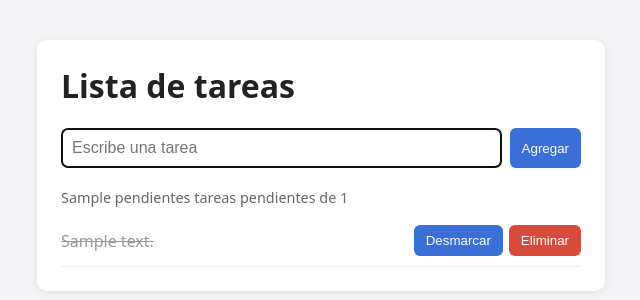
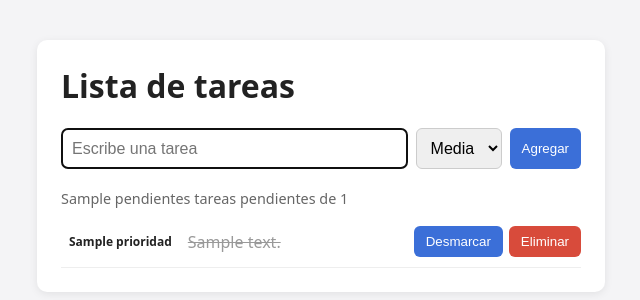
Before and after one commit to ximena-serna/lista-de-tareas, a Flask app: template templates/index.html in a window 1280 px wide. Shown: the top 300 px of the page, without its empty margins (319-959 px from the left). Run offline with Flask 3, Linux system fonts and the light colour scheme; the template is opened without the code that fills it: most values are stand-ins (such as "Sample title", 1, 10 or a date in 2020).

Commit message:
Agrega prioridad a las tareas y ordena la lista por prioridad

```diff
--- a/app.py
+++ b/app.py
@@ -1,26 +1,39 @@
 import os
+
 from flask import Flask, render_template, request, redirect, url_for
 
 app = Flask(__name__)
 
 # Las tareas viven en memoria mientras la aplicación está en ejecución.
-# Cada tarea es un diccionario: {"id": int, "texto": str, "completada": bool}
+# Cada tarea es un diccionario: {"id": int, "texto": str, "completada": bool, "prioridad": str}
 tareas = []
 siguiente_id = 1
+
+# Orden en que se muestran las prioridades (menor número = va primero)
+PRIORIDADES = {"alta": 0, "media": 1, "baja": 2}
 
 
 @app.route("/")
 def index():
     pendientes = sum(1 for t in tareas if not t["completada"])
-    return render_template("index.html", tareas=tareas, pendientes=pendientes)
+    ordenadas = sorted(tareas, key=lambda t: PRIORIDADES[t["prioridad"]])
+    return render_template("index.html", tareas=ordenadas, pendientes=pendientes)
 
 
 @app.route("/agregar", methods=["POST"])
 def agregar():
     global siguiente_id
     texto = request.form.get("texto", "").strip()
+    prioridad = request.form.get("prioridad", "media")
+    if prioridad not in PRIORIDADES:
+        prioridad = "media"
     if texto:
-        tareas.append({"id": siguiente_id, "texto": texto, "completada": False})
+        tareas.append({
+            "id": siguiente_id,
+            "texto": texto,
+            "completada": False,
+            "prioridad": prioridad,
+        })
         siguiente_id += 1
     return redirect(url_for("index"))
 
@@ -41,5 +54,6 @@ def eliminar(tarea_id):
 
 
 if __name__ == "__main__":
+    # El modo debug queda apagado por defecto; se activa con FLASK_DEBUG=1
     debug = os.environ.get("FLASK_DEBUG") == "1"
     app.run(port=3000, debug=debug)
--- a/static/style.css
+++ b/static/style.css
@@ -84,3 +84,38 @@ button.eliminar {
   font-size: 0.9rem;
   margin: 0 0 8px;
 }
+
+.form-agregar select {
+  padding: 10px;
+  border: 1px solid #ccc;
+  border-radius: 6px;
+  font-size: 1rem;
+}
+
+.info {
+  display: flex;
+  align-items: center;
+  gap: 8px;
+}
+
+.prioridad {
+  font-size: 0.75rem;
+  font-weight: 600;
+  padding: 2px 8px;
+  border-radius: 999px;
+}
+
+.prioridad-alta {
+  background: #fde2e2;
+  color: #b42318;
+}
+
+.prioridad-media {
+  background: #fef3c7;
+  color: #92400e;
+}
+
+.prioridad-baja {
+  background: #dcfce7;
+  color: #166534;
+}
--- a/templates/index.html
+++ b/templates/index.html
@@ -12,15 +12,23 @@
 
     <form action="{{ url_for('agregar') }}" method="post" class="form-agregar">
       <input type="text" name="texto" placeholder="Escribe una tarea" required maxlength="200" autofocus>
+      <select name="prioridad" aria-label="Prioridad">
+        <option value="alta">Alta</option>
+        <option value="media" selected>Media</option>
+        <option value="baja">Baja</option>
+      </select>
       <button type="submit">Agregar</button>
     </form>
 
     {% if tareas %}
-    <p class="contador">{{ pendientes }} {{ 'tarea pendiente' if pendientes == 1 else 'tareas pendientes' }} de {{ tareas|length }}</p>
+      <p class="contador">{{ pendientes }} {{ 'tarea pendiente' if pendientes == 1 else 'tareas pendientes' }} de {{ tareas|length }}</p>
       <ul class="lista">
         {% for tarea in tareas %}
           <li class="{{ 'completada' if tarea.completada else '' }}">
-            <span class="texto">{{ tarea.texto }}</span>
+            <div class="info">
+              <span class="prioridad prioridad-{{ tarea.prioridad }}">{{ tarea.prioridad|capitalize }}</span>
+              <span class="texto">{{ tarea.texto }}</span>
+            </div>
             <div class="acciones">
               <form action="{{ url_for('completar', tarea_id=tarea.id) }}" method="post">
                 <button type="submit">{{ 'Desmarcar' if tarea.completada else 'Completar' }}</button>
```
Also changed, not shown: test_app.py (+16 -0 lines).
